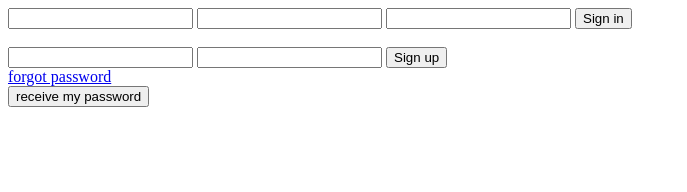
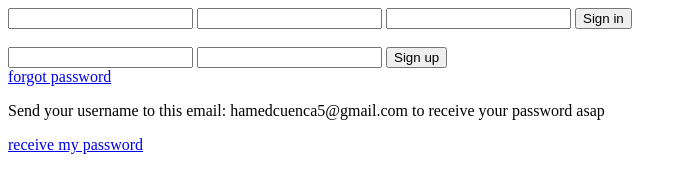
Before and after one commit to yayahc/local-storage, a plain HTML site: page index.html in a window 1280 px wide. Both pictures are taken after a click on the link "forgot password". Shown: the whole page, without its empty margins (0-687 px from the left). Drawn offline with Linux system fonts and the light colour scheme.

Commit message:
start ui

```diff
--- a/index.html
+++ b/index.html
@@ -24,7 +24,8 @@
     <div class="help">
         <a id="forgot-password" href="#">forgot password</a>
         <div class="forgot-password-screen" id="forgot-password-screen">
-            <button id="find-password">receive my password</button>
+            <p>Send your username to this email: hamedcuenca5@gmail.com to receive your password asap</p>
+            <a target="_blank" href="mailto: Hamedcuenca5@gmail.com" id="find-password">receive my password</a>
         </div>
     </div>
 </body>
--- a/scripts.js
+++ b/scripts.js
@@ -115,7 +115,6 @@ function showForgotPasswordScreen() {
 
 // Find user password
 function findUserPassword() {
-    alert('Send your username to this email: hamedcuenca5@gmail.com \nto receive your password asap');
     const forgot_username = document.querySelector('#forgot-username').value;
     let user_password = '';
     for (let i = 0; i < users.length; i++) {
```
